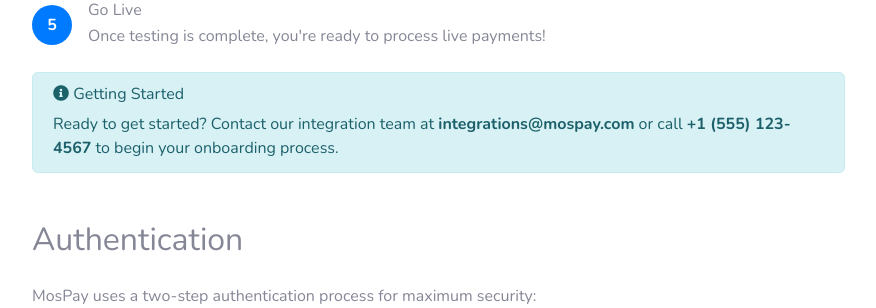
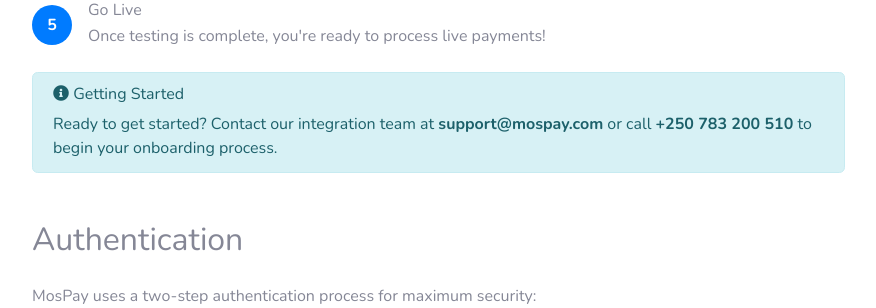
Before and after one commit to latomcore/mospay, a Flask app: page /docs in a window 1280 px wide. Shown: the part 1873-2181 px from the top of the page, without its empty margins (341-1217 px from the left). Run offline with Flask 3, Linux system fonts and the light colour scheme; some libraries are stand-ins or nearby versions.

Commit message:
Updating docs with contacts

```diff
--- a/templates/docs.html
+++ b/templates/docs.html
@@ -319,8 +319,9 @@
                     <div class="alert alert-info mt-4">
                         <h6><i class="fas fa-info-circle"></i> Getting Started</h6>
                         <p class="mb-0">Ready to get started? Contact our integration team at
-                            <strong>integrations@mospay.com</strong> or call <strong>+1 (555) 123-4567</strong> to begin
-                            your onboarding process.</p>
+                            <strong>support@mospay.com</strong> or call <strong>+250 783 200 510</strong> to begin
+                            your onboarding process.
+                        </p>
                     </div>
                 </section>
 
@@ -660,7 +661,7 @@
                                     <p>Get help with integration and technical issues.</p>
                                     <ul class="list-unstyled">
                                         <li><i class="fas fa-envelope"></i> support@mospay.com</li>
-                                        <li><i class="fas fa-phone"></i> +1 (555) 123-4567</li>
+                                        <li><i class="fas fa-phone"></i> +250 783 200 510</li>
                                         <li><i class="fas fa-clock"></i> 24/7 Support Available</li>
                                     </ul>
                                 </div>
```
